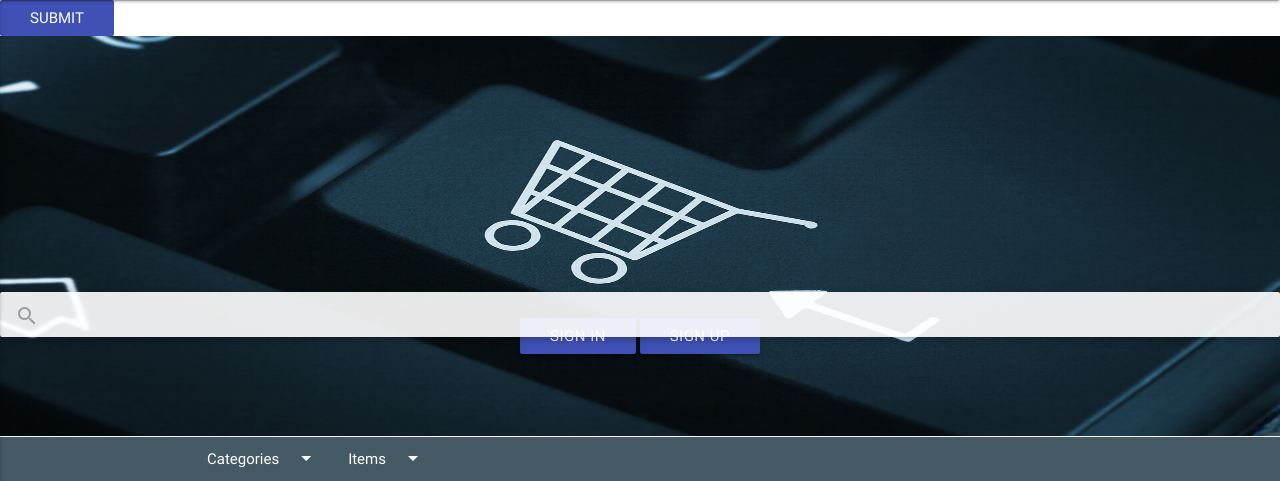
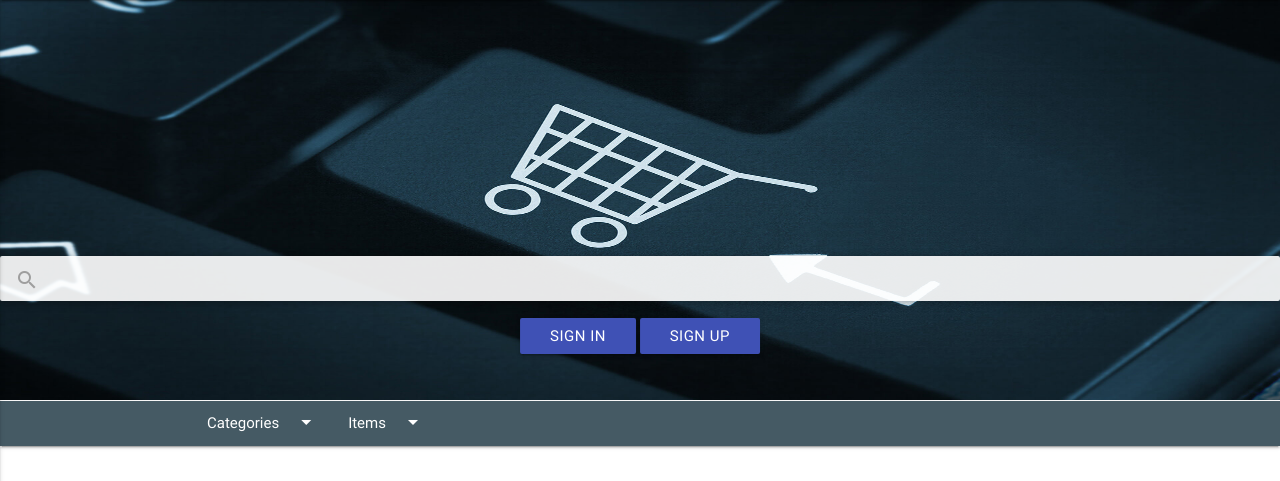
Before and after one commit to PyaePhyoKhant/shopping, a Django app: page / in a window 1280 px wide. Shown: the part 64-545 px from the top of the page. Run offline with Django 3.2, Linux system fonts and the light colour scheme; data that the repository does not hold is empty; some libraries are stand-ins or nearby versions; some web fonts are replaced.

Commit message:
remove unnecessary footer

```diff
--- a/blockchain/templates/blockchain/partials/navbar.html
+++ b/blockchain/templates/blockchain/partials/navbar.html
@@ -25,7 +25,6 @@
             </ul>
         </div>
     </nav>
-
 </div>
 <!-- SIGN IN starts -->
 <div id="signinmodal" class="modal">
@@ -98,9 +97,6 @@
         </div>
     </form>
 </div>
-<div class="modal-footer">
-    <a href="#!" class="modal-action modal-close waves-effect waves-green btn-flat indigo white-text">Submit</a>
-</div>
 <!-- SIGN UP ends -->
 <!-- CART starts -->
 <div id="cartmodal" class="modal">
```
